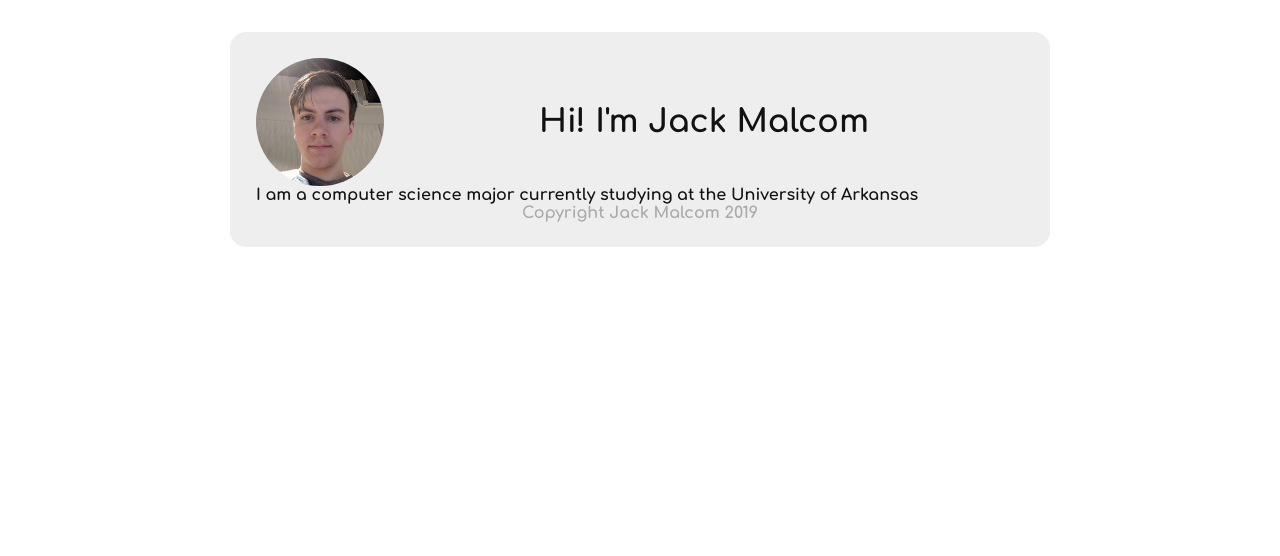
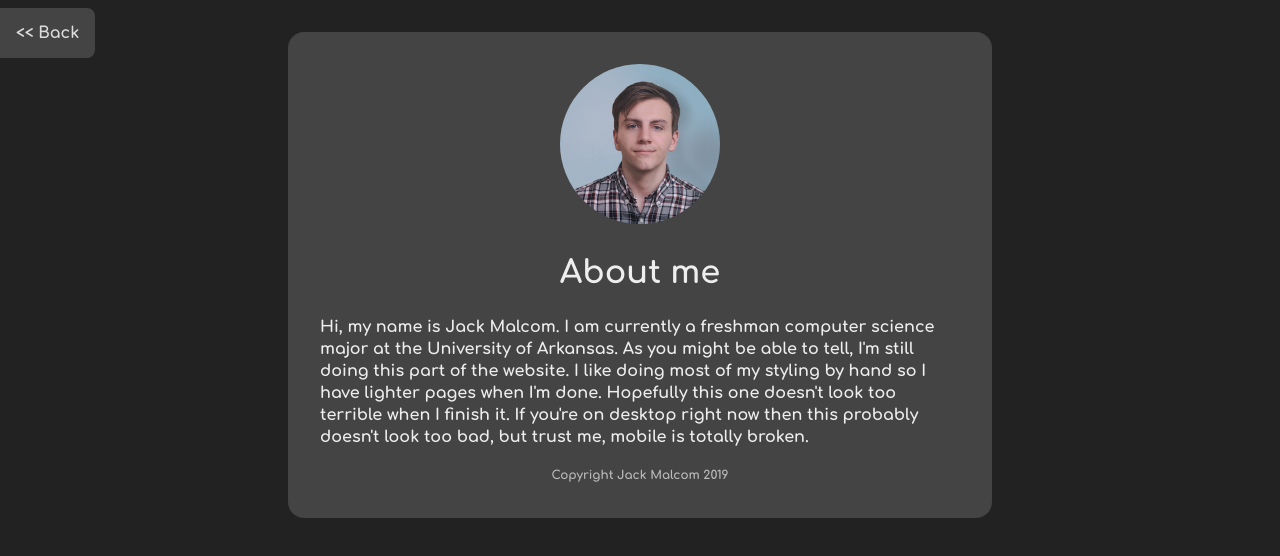
Before and after one commit to Dizeeee/personalsite, a plain HTML site: page about.html in a window 1280 px wide. Drawn offline with Linux system fonts and the light colour scheme.

Commit message:
resume page finished, about and projects started
ok maybe projects isnt really started but I changed it

```diff
--- a/about.html
+++ b/about.html
@@ -8,13 +8,14 @@
         <title>About</title>
     </head>
     <body>
+        <div class="back"><a href="index.html"><< Back</a></div>
         <div class="body">
             <div class="header">
-                <img src="img/jack.jpg" class="profile">
-                <h1 class="title">Hi! I'm Jack Malcom</h1>
+                <img src="img/profile.jpg" class="profile">
+                <h1 class="title">About me</h1>
             </div>
             <div class="content">
-                <p>I am a computer science major currently studying at the University of Arkansas</p>
+                <p>Hi, my name is Jack Malcom. I am currently a freshman computer science major at the University of Arkansas. As you might be able to tell, I'm still doing this part of the website. I like doing most of my styling by hand so I have lighter pages when I'm done. Hopefully this one doesn't look too terrible when I finish it. If you're on desktop right now then this probably doesn't look too bad, but trust me, mobile is totally broken.</p>
             </div>
             <div class="footer">
                 <p>Copyright Jack Malcom 2019</p>
--- a/style/about.css
+++ b/style/about.css
@@ -9,88 +9,76 @@
 	font-family: ComfortaaBold, sans-serif;
 }
 
-@media screen and (orientation: landscape) and (max-width: 800px) {
-	html {
-		background-color: #eee;
+img {
+	width: 20vh;
+	border-radius: 100%;
+}
+
+@media screen and (min-width: 800px) {
+	.body {
+		width: 50vw;
+		margin: auto;
+		margin-top: 32px;
+		border-radius: 16px;
+		padding: 32px;
 	}
 
-	body {
-		padding: 2vw;
-		background-color: #eee;
-	}
 
-	.body {
-		background-color: #eee;
+	.header h1 {
+		padding: 32px;
 	}
 }
 
-@media screen and (orientation: landscape) and (min-width: 800px) {
+@media screen and (orientation: portrait) {
 	.body {
-		width: 60vw;
-		margin: 0 20vw;
-		border-radius: 16px;
-		margin: 32px auto;
-		background-color: #ccc;
+		/* width: 100vw; */
 	}
 }
 
-@media (orientation: portrait) {
-		html {
-			background-color: #eee;
-		}
-
-		body {
-			padding: 2vw;
-			background-color: #eee;
-		}
-
-		.body {
-			background-color: #eee;
-		}
-
+body {
+	background-color: #222;
 }
 
-body {
+a {
+	color: #ddd;
+	text-decoration: none;
+}
+
+.back {
+	position: fixed;
+	padding: 16px;
+	top: 8px;
+	left: 0;
+	background-color: #444;
+	border-top-right-radius: 8px;
+	border-bottom-right-radius: 8px;
+}
+
+.body {
 	display: grid;
 	grid-template-areas:
 		'header'
 		'content'
 		'footer';
-		color: #111;
-}
-
-.body {
-	background-color: #eee;
-	padding: 2vw;
+	background-color: #444;
+	line-height: 22px;
 }
 
 .header {
 	grid-area: header;
-	display: grid;
-	grid-template-areas: 'profile title';
-	grid-template-columns: 10vw auto;
-}
-
-.profile {
-	grid-area: profile;
-	border-radius: 100%;
-	width: 10vw;
-	min-width: 100px;
-}
-
-.title {
-	grid-area: title;
-	vertical-align: middle;
 	text-align: center;
-	line-height: 10vw;
+	color: #eee;
 }
 
 .content {
 	grid-area: content;
+	color: #eee;
 }
 
 .footer {
 	grid-area: footer;
 	text-align: center;
-	color: #aaa;
+	color: #bbb;
+	font-size: 12px;
+	padding-top: 16px;
 }
--- a/style/projects.css
+++ b/style/projects.css
@@ -8,3 +8,9 @@
     padding: 0;
 	font-family: ComfortaaBold, sans-serif;
 }
+
+.back {
+    position: fixed;
+    top: 8px;
+    left: 0;
+}
--- a/style/resume.css
+++ b/style/resume.css
@@ -7,19 +7,37 @@
 	margin: 0;
 	padding: 0;
 	font-family: ComfortaaBold, sans-serif;
+	color: #222;
+	font-size: 24px;
+}
+body {
+	width: 100vw;
+	height: 100vh;
+	background: linear-gradient(320deg, #50eb67, #28dac1, #32a2dc, #b861e3);
+	animation: backgroundGrad 15s ease infinite;
+	display: flex;
+	background-size: 200% 200%;
+}
+
+@keyframes backgroundGrad {
+    0%		{background-position:0% 50%}
+    50%		{background-position:100% 50%}
+    100%	{background-position:0% 50%}
 }
 
 a {
 	text-decoration: none;
+	color: #222;
+	padding: 32px;
 }
 
-.content {
-    margin-top: auto;
-    display: grid;
-    grid-template-rows: auto;
-    grid-template-areas:
-        'pdf source'
-        'back back';
+a:active {
+	padding: 32px;
+}
+
+.title {
+	grid-area: title;
+	padding: 32px;
 }
 
 .pdf {
@@ -27,7 +45,7 @@ a {
 }
 
 .pdf:hover {
-    background-color: #ccc
+	background-color: #ddd;
 }
 
 .source {
@@ -35,15 +53,34 @@ a {
 }
 
 .source:hover {
-    background-color: #ccc
+	background-color: #ddd;
 }
 
 .back {
 	grid-area: back;
-    grid-row: 1 / 2;
-    text-align: center;
 }
 
 .back:hover {
-    background-color: #ccc
+	background-color: #ddd;
 }
+
+.grid-container {
+	display: grid;
+	grid-template-areas:
+		'title title'
+		'pdf source'
+		'back back';
+	grid-gap: 8px;
+	padding: 8px;
+	border-radius: 16px;
+	width: 300px;
+	margin: auto;
+	background-color: #ccc;
+}
+
+.grid-container > div {
+	text-align: center;
+	border-radius: 16px;
+	background-color: #eee;
+	padding: 32px 0;
+}
```
Also changed, not shown: projects.html (+10 -4 lines), resume.html (+7 -20 lines), img/jack.jpg (deleted), img/profile.jpg (added). Lines whose indentation alone changed are shown as unchanged.
